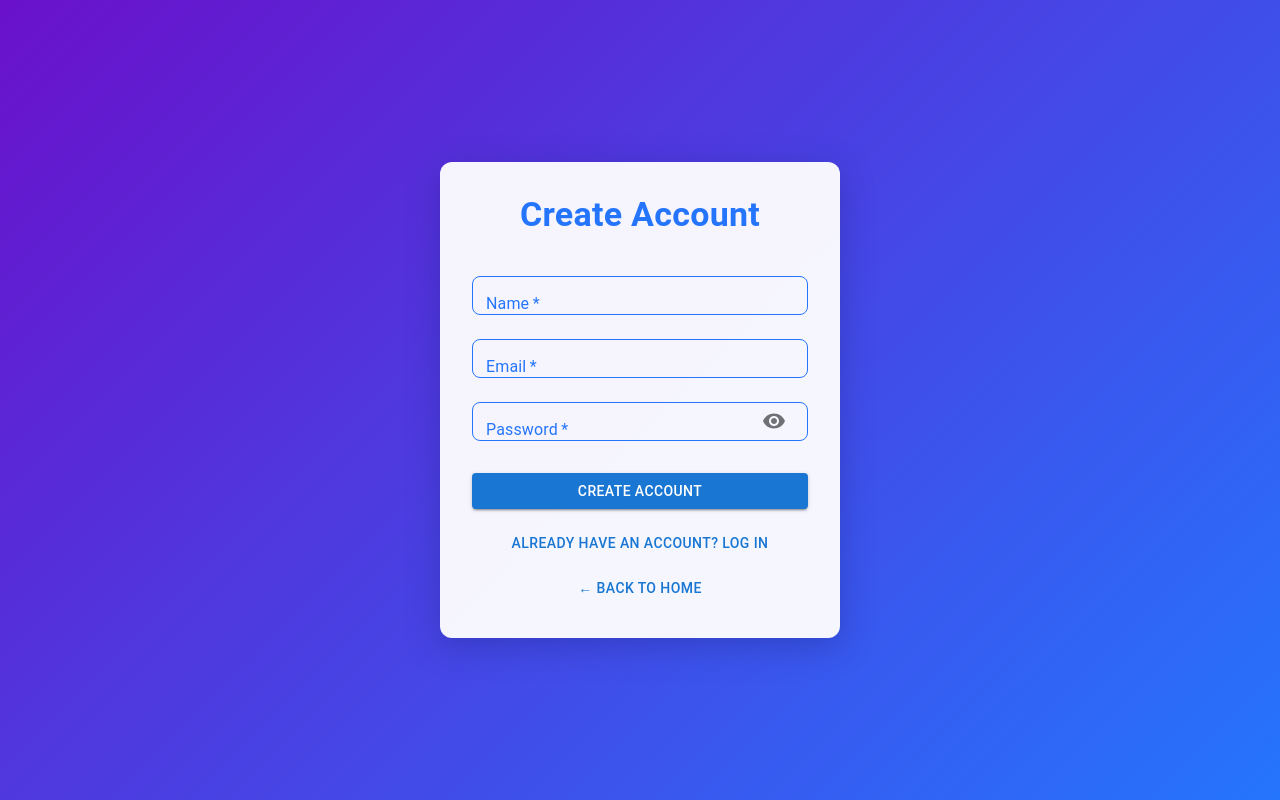
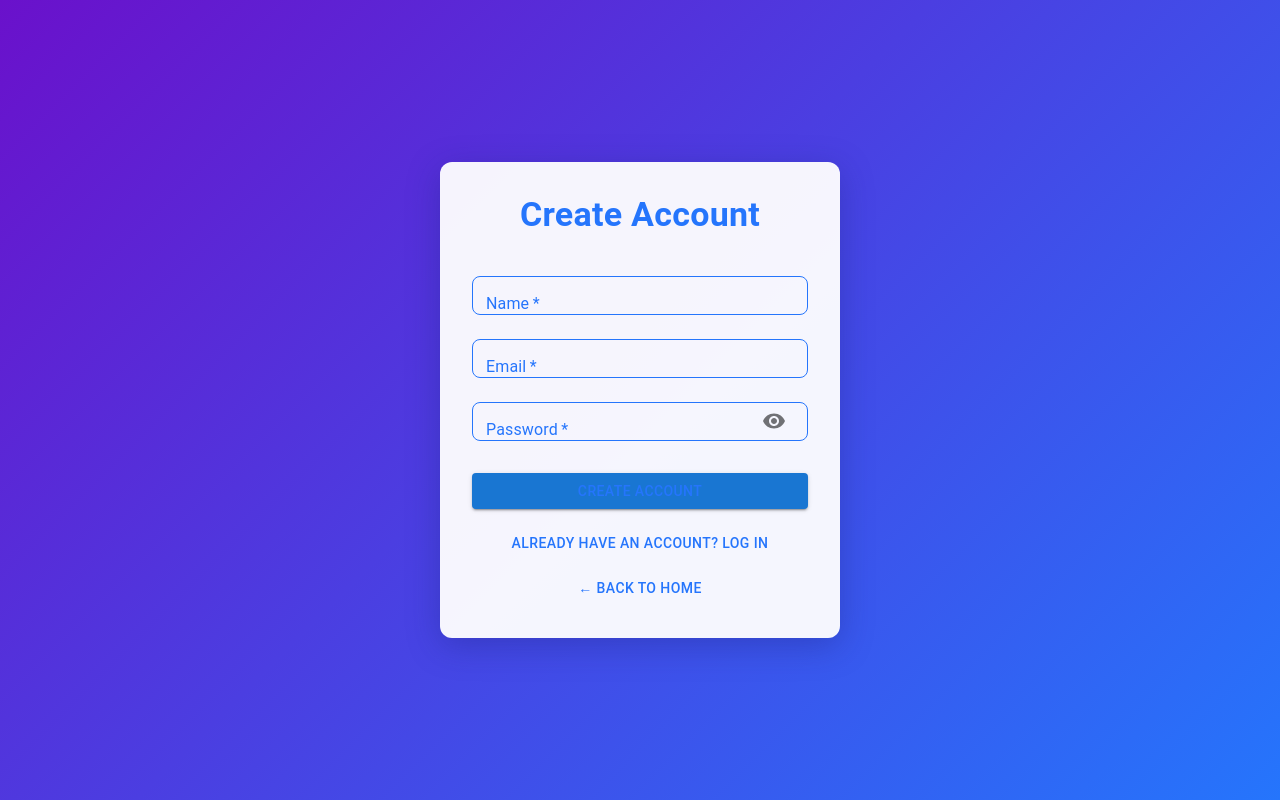
Before and after one commit to Naitik-Lodhi/Blogify-project, a React (Vite) app: page /signup in a window 1280 px wide. Built offline with nearby package versions, Linux system fonts and the light colour scheme.

Commit message:
form validation with ui enhancement

```diff
--- a/src/pages/Login.tsx
+++ b/src/pages/Login.tsx
@@ -205,15 +205,15 @@ const Login = () => {
             </Typography>
           )}
 
-          <Button fullWidth variant="contained" type="submit" sx={{ mt: 3 }}>
+          <Button fullWidth variant="contained" type="submit" sx={{ mt: 3,color: "#2575fc"  }}>
             Login
           </Button>
 
-          <Button fullWidth onClick={() => navigate("/signup")} sx={{ mt: 2 }}>
+          <Button fullWidth onClick={() => navigate("/signup")} sx={{ mt: 2,color: "#2575fc"  }}>
             New here? Sign up
           </Button>
 
-          <Button onClick={() => navigate("/")} sx={{ mt: 1 }}>
+          <Button onClick={() => navigate("/")} sx={{ mt: 1,color: "#2575fc"  }}>
             ← Back to Home
           </Button>
         </form>
--- a/src/pages/Signup.tsx
+++ b/src/pages/Signup.tsx
@@ -229,15 +229,27 @@ const Signup = () => {
             </Typography>
           )}
 
-          <Button fullWidth variant="contained" type="submit" sx={{ mt: 3 }}>
+          <Button
+            fullWidth
+            variant="contained"
+            type="submit"
+            sx={{ mt: 3, color: "#2575fc" }}
+          >
             Create Account
           </Button>
 
-          <Button fullWidth onClick={() => navigate("/login")} sx={{ mt: 2 }}>
+          <Button
+            fullWidth
+            onClick={() => navigate("/login")}
+            sx={{ mt: 2, color: "#2575fc" }}
+          >
             Already have an account? Log in
           </Button>
 
-          <Button onClick={() => navigate("/")} sx={{ mt: 1 }}>
+          <Button
+            onClick={() => navigate("/")}
+            sx={{ mt: 1, color: "#2575fc" }}
+          >
             ← Back to Home
           </Button>
         </form>
```
